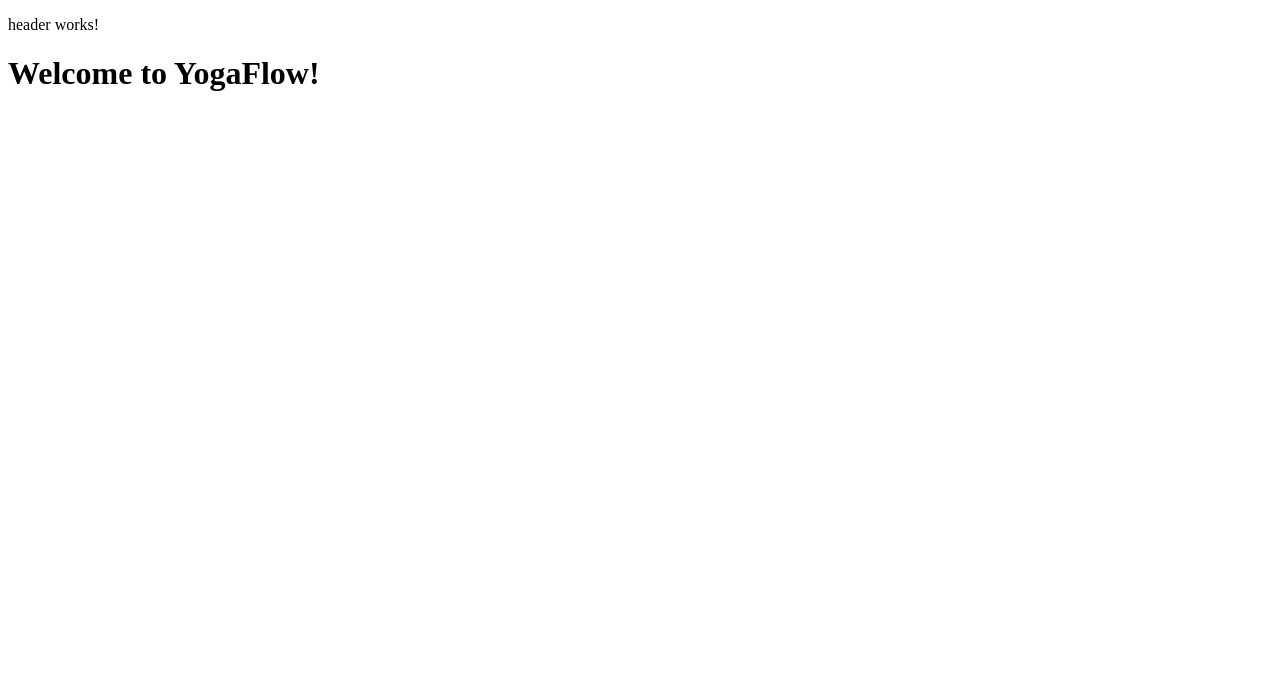
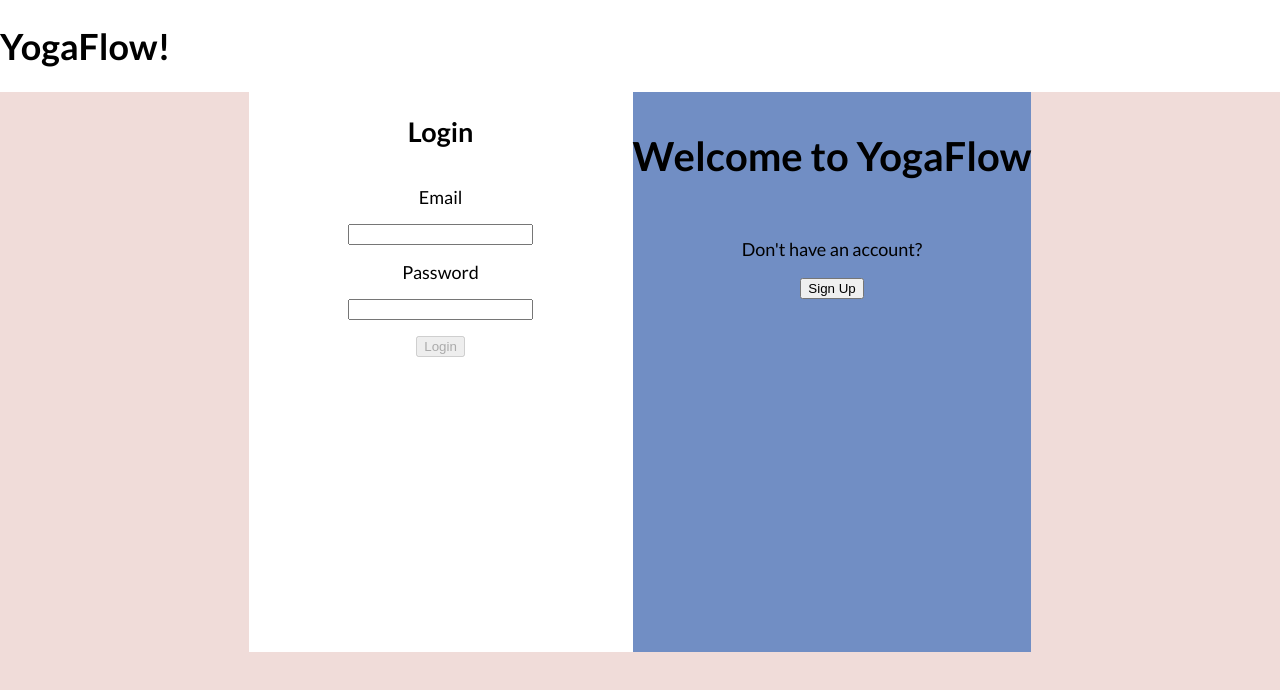
Before and after one commit to reneemes/yoga-flow-fe, an Angular app: page / in a window 1280 px wide. Shown: the top 690 px of the page. Built offline with nearby package versions, Linux system fonts and the light colour scheme.

Commit message:
Feat: created login form and started styling component

```diff
--- a/src/app/app.component.ts
+++ b/src/app/app.component.ts
@@ -6,8 +6,7 @@ import { HeaderComponent } from './components/header/header.component';
   selector: 'app-root',
   imports: [RouterOutlet, HeaderComponent],
   template: `
-    <app-header></app-header>
-    <h1>Welcome to {{title}}!</h1>
+    <h1>{{title}}!</h1>
 
     <router-outlet />
   `,
--- a/src/app/app.routes.ts
+++ b/src/app/app.routes.ts
@@ -1,3 +1,12 @@
 import { Routes } from '@angular/router';
+// import { LoginComponent } from './login/login.component';
 
-export const routes: Routes = [];
+export const routes: Routes = [
+  // { path: 'login', component: LoginComponent }
+  { path: '',
+    pathMatch: 'full',
+    loadComponent: () => {
+      return import('./login/login.component').then(m => m.LoginComponent)
+    }
+  }
+];
--- /dev/null
+++ b/src/app/login/login.component.html
@@ -0,0 +1,23 @@
+<div class="login">
+  <section class="left-side">
+    <h2>{{title}}</h2>
+    <form #loginForm="ngForm" (ngSubmit)="submitForm(loginForm)">
+      <div>
+        <label for="email">Email</label>
+        <input type="email" id="email" name="email" [(ngModel)]="user.email" required />
+      </div>
+      <div>
+        <label for="password">Password</label>
+        <input type="password" id="password" name="password" [(ngModel)]="user.password" required />
+      </div>
+      <div>
+        <button type="submit" [disabled]="loginForm.invalid || !validateEmail()">Login</button>
+      </div>
+    </form>
+  </section>
+  <section class="right-side">
+    <h3>Welcome to YogaFlow</h3>
+    <p>Don't have an account?</p>
+    <button>Sign Up</button>
+  </section>
+</div>
--- /dev/null
+++ b/src/app/login/login.component.scss
@@ -0,0 +1,43 @@
+* {
+  // border: 1px solid orange;
+}
+
+.login {
+  display: flex;
+  justify-content: center;
+  width: 100vw;
+  height: 100vh;
+  background-color: #f0dcd9;
+}
+
+.left-side {
+  background-color: white;
+  display: flex;
+  flex-direction: column;
+  align-items: center;
+  height: 70vh;
+
+  div {
+    display: flex;
+    flex-direction: column;
+    align-items: center;
+    width: 30vw;
+  }
+
+  label,
+  button {
+    margin: 2vh;
+  }
+}
+
+.right-side {
+  background-color: #718EC4;
+  display: flex;
+  flex-direction: column;
+  align-items: center;
+  height: 70vh;
+
+  h3 {
+    font-size: 5vh;
+  }
+}
--- /dev/null
+++ b/src/app/login/login.component.ts
@@ -0,0 +1,34 @@
+import { Component } from '@angular/core';
+import { FormsModule, NgForm } from '@angular/forms';
+
+interface User {
+  email: string,
+  password: string
+}
+
+@Component({
+  selector: 'app-login',
+  imports: [FormsModule],
+  templateUrl: './login.component.html',
+  styleUrl: './login.component.scss'
+})
+export class LoginComponent {
+  title = "Login";
+
+  user: User = {
+    email: '',
+    password: ''
+  };
+
+  submitForm(form: NgForm) {
+    if(form.valid) {
+      console.log(form.value, this.user);
+      // fetch to BE for login user
+    }
+  }
+
+  validateEmail(): boolean {
+    const emailRegex = /^[a-zA-Z0-9._%+-]+@[a-zA-Z0-9.-]+\.[a-zA-Z]{2,}$/
+    return emailRegex.test(this.user.email);
+  }
+}
--- a/src/styles.scss
+++ b/src/styles.scss
@@ -1 +1,19 @@
-/* You can add global styles to this file, and also import other style files */
+@import url("https://fonts.googleapis.com/css2?family=Lato:ital,wght@0,100;0,300;0,400;0,700;0,900;1,100;1,300;1,400;1,700;1,900&display=swap");
+
+* {
+  box-sizing: border-box;
+}
+
+html {
+  font-size: 16px;
+}
+
+body {
+  margin: 0;
+  font-family: "Lato", sans-serif;
+  font-size: 18px;
+}
+
+a {
+  text-decoration: none;
+}
```
Also changed, not shown: 1 other file (tests, documents, lock files or other folders).
